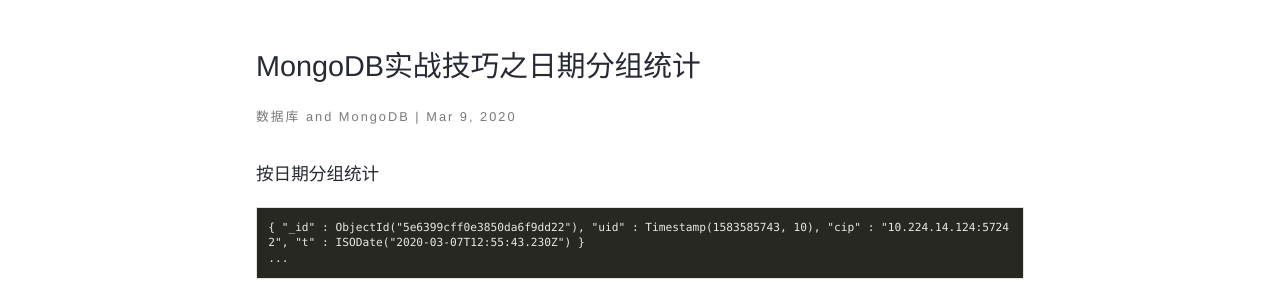
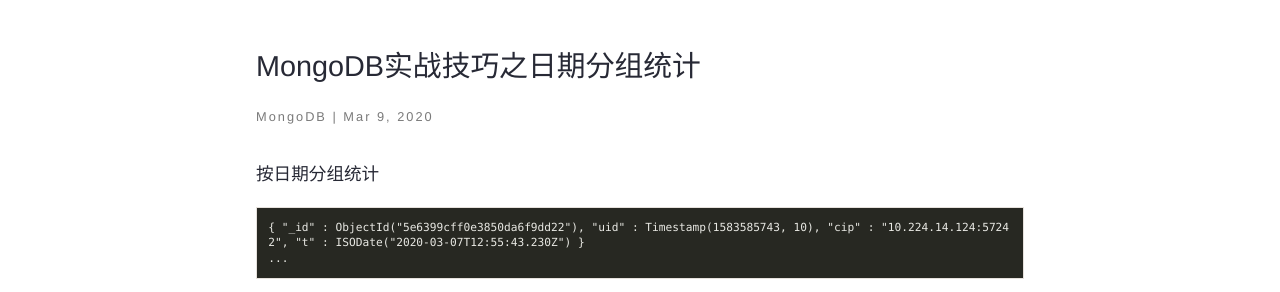
Before and after one commit to junhc/junhc.github.io, a Jekyll site: the page built from _posts/2020-03-09-MongoDB实战技巧之日期分组统计.md, in a window 1280 px wide. Shown: the part 168-460 px from the top of the page. Built offline with Jekyll 4.4.1, drawn with Linux system fonts in a browser that asks for light colours; Markdown is read by kramdown in place of the engine named in the settings.

Commit message:
Update 2020-03-09-MongoDB实战技巧之日期分组统计.md

```diff
--- a/_posts/2020-03-09-MongoDB实战技巧之日期分组统计.md
+++ b/_posts/2020-03-09-MongoDB实战技巧之日期分组统计.md
@@ -4,7 +4,6 @@
 date: 2020-03-09 10:47:43
 description: "MongoDB实战技巧之日期分组统计"
 categories:
-- 数据库
 - MongoDB
 permalink: MongoDB实战技巧之日期分组统计
 ---
```
